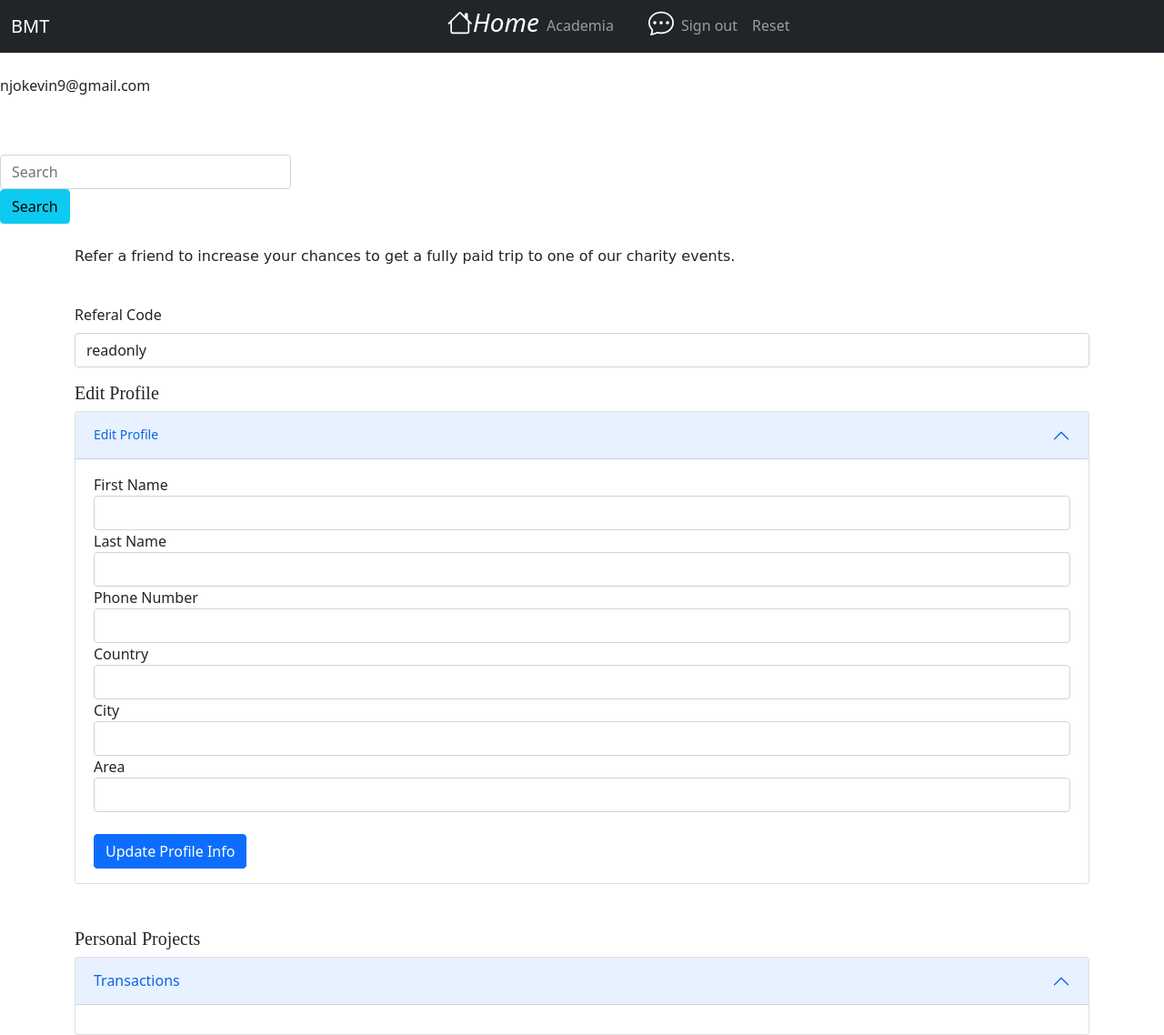
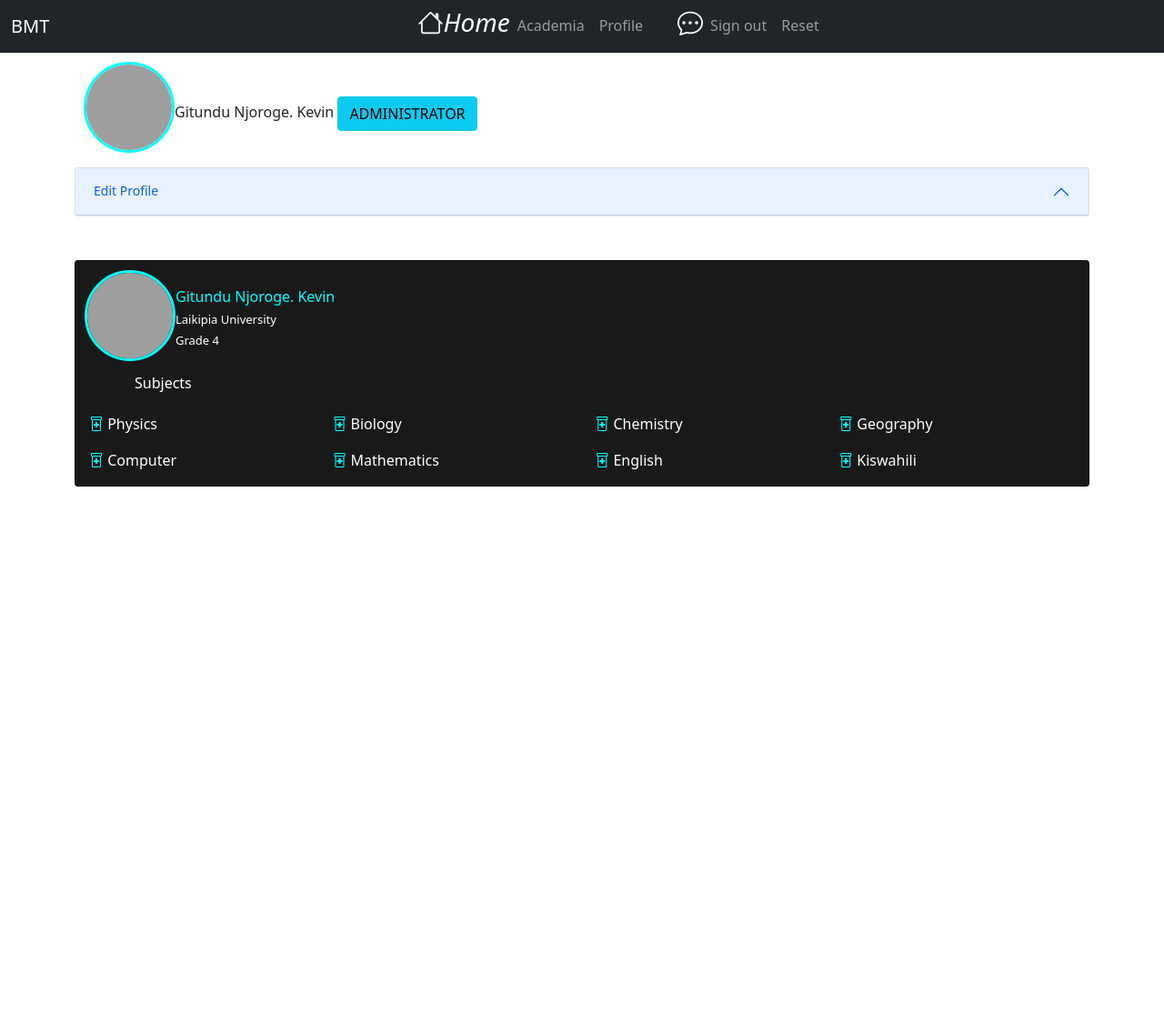
Before and after one commit to kamcho/AILearner, a Django app: page /1/info/ in a window 1280 px wide. Shown: the whole page at 91% size. After the commit the page ends 535 px from the top, so only its background shows below. Run offline with Django 4.2, Linux system fonts and the light colour scheme; a user stored in the database is signed in; data comes from the database, SQL or seed files in the repository; both versions use the stored data as it was after the commit; parts of the project's set-up code (start-up, migrations or seed data) failed here and were passed over; some libraries are stand-ins or nearby versions; grey boxes are pictures that could not be loaded.

Commit message:
view personal and academic profile

```diff
--- a/PSAAI/PSAAI/settings.py
+++ b/PSAAI/PSAAI/settings.py
@@ -9,7 +9,7 @@ https://docs.djangoproject.com/en/4.0/topics/settings/
 For the full list of settings and their values, see
 https://docs.djangoproject.com/en/4.0/ref/settings/
 """
-
+import os
 from pathlib import Path
 
 # Build paths inside the project like this: BASE_DIR / 'subdir'.
@@ -127,6 +127,8 @@ DEFAULT_AUTO_FIELD = 'django.db.models.BigAutoField'
 
 
 #PERSONAL CONFIGS
-
+MEDIA_ROOT = os.path.join(BASE_DIR, 'media')
+MEDIA_URL = '/media/'
 AUTH_USER_MODEL = 'Users.MyUser'
 LOGIN_REDIRECT_URL='home'
+CRISPY_TEMPLATE_TAG='bootstrap4'
--- a/PSAAI/PSAAI/urls.py
+++ b/PSAAI/PSAAI/urls.py
@@ -13,6 +13,8 @@ Including another URLconf
     1. Import the include() function: from django.urls import include, path
     2. Add a URL to urlpatterns:  path('blog/', include('blog.urls'))
 """
+from django.conf import settings
+from django.conf.urls.static import static
 from django.contrib import admin
 from django.urls import path,include
 
@@ -21,3 +23,5 @@ urlpatterns = [
     path('',include('Users.urls')),
     path('academic/',include('SubjectList.urls')),
 ]
+if settings.DEBUG:
+    urlpatterns += static(settings.MEDIA_URL, document_root=settings.MEDIA_ROOT)
--- a/PSAAI/SubjectList/templates/SubjectList/academia.html
+++ b/PSAAI/SubjectList/templates/SubjectList/academia.html
@@ -1,5 +1,6 @@
 {% extends 'Users/base.html' %}
 {% load crispy_forms_tags %}
+{% load static %}
 
 {% block content %}
 
--- a/PSAAI/Users/models.py
+++ b/PSAAI/Users/models.py
@@ -127,6 +127,10 @@ class PersonalProfile(models.Model):
     pic = models.ImageField(upload_to='profile_pics/', default='E:\\IPweb\\media\\profile_pics\\TT.png')
     phone1=models.CharField(max_length=15)
     phone2=models.CharField(max_length=15)
+    country = models.CharField(max_length=10,default="Kenya",blank=True)
+    city = models.CharField(max_length=10,default="Nairobi",blank=True)
+    area = models.CharField(max_length=10,default="Karen",blank=True)
+
 
 
     def __str__(self):
--- /dev/null
+++ b/PSAAI/Users/static/Users/styles.css
@@ -0,0 +1,43 @@
+.card{
+
+    background-color:rgba(0,0,.1,.9);
+}
+
+
+.image {
+    width:100px;
+    height:100px;
+    margin-left:10px;
+    margin-top:10px;
+    border-radius:50%;
+    float:left;
+    display: inline-block;
+    border: 3px solid aqua;
+}
+
+.names {
+
+    margin-top:30px;
+    color:aqua;
+    padding-left:30px;
+
+
+}
+.subjects h6{
+    padding:15px;
+    padding-left:65px;
+    color:white
+}
+.subject-list{
+padding-left:15px;
+
+
+    display:grid;
+    grid-template-columns:auto auto auto auto;
+}
+.subject-list p{
+    color:white !important;
+}
+.subject-list i{
+    color:aqua !important;
+}
--- a/PSAAI/Users/templates/Users/base.html
+++ b/PSAAI/Users/templates/Users/base.html
@@ -1,4 +1,4 @@
-
+{% load static %}
 
 <!DOCTYPE html>
 <html lang="en">
@@ -9,6 +9,7 @@
 
   <link href="https://cdn.jsdelivr.net/npm/bootstrap@5.1.3/dist/css/bootstrap.min.css" rel="stylesheet" integrity="sha384-1BmE4kWBq78iYhFldvKuhfTAU6auU8tT94WrHftjDbrCEXSU1oBoqyl2QvZ6jIW3" crossorigin="anonymous">
   <script src="https://cdn.jsdelivr.net/npm/bootstrap@5.1.3/dist/js/bootstrap.bundle.min.js" integrity="sha384-ka7Sk0Gln4gmtz2MlQnikT1wXgYsOg+OMhuP+IlRH9sENBO0LRn5q+8nbTov4+1p" crossorigin="anonymous"></script>
+<link  rel="stylesheet" type="text/css" href="{% static 'Users/styles.css' %}">
 
   <link rel="stylesheet" href="https://cdn.jsdelivr.net/npm/bootstrap-icons@1.10.3/font/bootstrap-icons.css">
 
@@ -38,6 +39,9 @@
           </li>
         <li>
             <a class="nav-link" href="{% url 'academia' %}">Academia</a>
+          </li>
+        <li>
+            <a class="nav-link" href="{% url 'profile' user.id %}">Profile</a>
           </li>
           <li>
                 <h3 style="padding-left:30px;"><i class="bi bi-chat-dots" style="color:white;"></i></h3>
--- a/PSAAI/Users/templates/Users/profile.html
+++ b/PSAAI/Users/templates/Users/profile.html
@@ -3,55 +3,30 @@
 
 {% block content %}
 
-<div class="main-body">
+<div class="container">
+          <img class="image" src="{{ user.personalprofile.pic.url }}">
+  <br>
+
 
 <br>
         <div class="profile" id="accordionExample">
-              <p>{{ user }}</p>
-
-              <img class="profile-pic" src="{{ user.profile.pic.url }}" >
-          </div>
 
 
-        <div class="friend-view">
-            <br>
+            {% if user.personalprofile.f_name != '' %}
+              <p>{{ user.personalprofile.surname }}  {{ user.personalprofile.l_name }}.  {{ user.personalprofile.f_name }} <button class="btn btn-info">{{ user.role }}</button></p>
 
-            <div class="col-md-3">
-              <div class="form-group">
-
-                <input class="form-control"  name="song2" placeholder="Search"  required><button class="btn btn-info">Search</button>
-              </div>
+            {% else %}
+              <p>{{ user }} <button class="btn btn-info">{{ user.role }}</button></p>
+            {% endif %}
         </div>
 
-          {% for friend in friends %}
-              {% for friend in friend.friends.all %}
-                  <div>
-                    <img class="friend-pic" src="{{ friend.profile.pic.url }}" >
-
-                      {{ friend }}
-                  </div>
-            <hr>
-              {% endfor %}
-
-          {% endfor %}
-
-        </div>
+        <div class="">
 
 
 
 
-        <div class="container">
-            <br>
-            <p style="font-family:'Brush Script MT', cursive;">Refer a friend to increase your chances to get a fully paid trip to one of our charity events.</p>
-            <br>
-            <div class="mb-3">
-                  <label for="exampleFormControlInput1" class="form-label">Referal Code</label>
-                  <input type="email" class="form-control" id="exampleFormControlInput1" value={{ user.profile.referal }} readonly>
-            </div>
+<br>
 
-
-
-             <h5 style="font-family:simplifica;">Edit Profile</h5>
   <div class="accordion" id="changePhoneNumberAccordion">
     <div class="accordion-item">
       <h2 class="accordion-header" id="changePhoneNumberHeader">
@@ -59,33 +34,37 @@
           <small>Edit Profile</small>
         </button>
       </h2>
-      <div id="changePhoneNumberCollapse" class="accordion-collapse collapse show" aria-labelledby="changePhoneNumberHeader" data-bs-parent="#changePhoneNumberAccordion">
+      <div id="changePhoneNumberCollapse" class="accordion-collapse collapse" aria-labelledby="changePhoneNumberHeader" data-bs-parent="#changePhoneNumberAccordion">
         <div class="accordion-body">
           <form method="post">
             {% csrf_token %}
             <div class="form-group">
               <label for="">First Name</label>
-              <input  name="first-name" class="form-control" value="{{ user.profile.first_name }}">
+              <input  name="first-name" class="form-control" value="{{ user.personalprofile.f_name }}">
             </div>
             <div class="form-group">
               <label for="last-name">Last Name</label>
-              <input  name="last-name" class="form-control" value="{{ user.profile.last_name }}" >
+              <input  name="last-name" class="form-control" value="{{ user.personalprofile.l_name }}" >
+            </div>
+            <div class="form-group">
+              <label for="surname">Surname</label>
+              <input id="surname"  name="surname" class="form-control" value="{{ user.personalprofile.surname }}" >
             </div>
             <div class="form-group">
               <label for="phone_number">Phone Number</label>
-              <input type="tel" name="phone_number" class="form-control" value="{{ user.profile.phone }}" required>
+              <input type="tel" name="phone_number" class="form-control" value="{{ user.personalprofile.phone1 }}" required>
             </div>
             <div class="form-group">
               <label for="country">Country</label>
-              <input  name="country" class="form-control" value="{{ user.profile.country }}">
+              <input  name="country" class="form-control" value="{{ user.personalprofile.country }}">
             </div>
               <div class="form-group">
               <label for="city">City</label>
-              <input  name="city" class="form-control" value="{{ user.profile.city }}" >
+              <input  name="city" class="form-control" value="{{ user.personalprofile.city }}" >
             </div>
               <div class="form-group">
               <label for="area">Area</label>
-              <input  name="area" class="form-control" value={{ user.profile.area }}>
+              <input  name="area" class="form-control" value="{{ user.personalprofile.area }}">
             </div>
               <br>
             <button type="submit" class="btn btn-primary">Update Profile Info</button>
@@ -106,35 +85,51 @@
 
             <br>
             <br>
-            <h5 style="font-family:simplifica;">Personal Projects</h5>
-<div class="accordion" id="transactionsAccordion2" data-display-toggle="False" data-bs-parent="#transactionsAccordion2">
-  <div class="accordion-item">
-    <h2 class="accordion-header" id="headingTwo">
-      <button class="accordion-button" type="button" data-bs-toggle="collapse" data-bs-target="#collapseTwo" aria-expanded="true" aria-controls="collapseTwo">
-        Transactions
-      </button>
-    </h2>
-    <div id="collapseTwo" class="accordion-collapse collapse show" aria-labelledby="headingTwo" data-bs-parent="#transactionsAccordion2">
-      <div class="accordion-body">
-        {% for transaction in projects %}
-          <div class="row" style="padding-top:5px;">
-            <div class="col-sm-2" style="font-size:14px;">{{ transaction.date|date:"y-m-d"}} </div>
-            <div class="col-sm-3" style="font-size:14px;">{{ transaction.first_name }} {{ transaction.last_name }}</div>
-            <div class="col-sm-2" style="font-size:13px;"> {{ transaction.target_area }}</div>
-            <div class="col-sm-1" style="font-size:13px;"> {{ transaction.target_amount }}</div>
+        </div>
 
-            <div class="col-sm-1"  style="color:green;font-family:verdana;"><i class="bi bi-plus"></i>{{ transaction.achieved_amount }}</div>
 
-          </div>
+
+    <div class="card">
+      <div class="">
+        <img class="image" src="{{ user.personalprofile.pic.url }}">
+              <h6 class="names">{{ user.personalprofile.surname }}  {{ user.personalprofile.l_name }}.  {{ user.personalprofile.f_name }}</h6>
+        <h6 style="color:white;font-size:13px;">Laikipia University</h6>
+        <h6 style="color:white;font-size:13px;">Grade 4</h6>
+
+
+      </div>
+
+
+      <div class="subjects">
+        <h6>Subjects</h6>
+      </div>
+
+      <div class="subject-list">
+
+        {% for subject in subjects %}
+          {% for entry in subject.name.all %}
+          <p ><i class="bi bi-prescription2"> </i>{{ entry }}</p>
+          {% endfor %}
         {% endfor %}
+
+
+
+
       </div>
+
+
+
     </div>
-  </div>
-</div>
 
-        </div>
+
+
+
 
 
 </div>
 
+
+<script>
+  feather.replace()
+</script>
 {% endblock %}
--- a/PSAAI/Users/views.py
+++ b/PSAAI/Users/views.py
@@ -5,6 +5,7 @@ from django.shortcuts import render
 from django.urls import reverse
 from django.views.generic import CreateView, DetailView, TemplateView
 
+from SubjectList.models import MySubjects
 from Users.forms import UserRegisterForm
 from Users.models import PersonalProfile
 
@@ -22,5 +23,11 @@ class MyProfile(DetailView):
     model = PersonalProfile
     template_name = "Users/profile.html"
 
+    def get_context_data(self, **kwargs):
+        context=super(MyProfile, self).get_context_data(**kwargs)
+        context['subjects'] = MySubjects.objects.filter(user=self.request.user)
+
+        return context
+
 class Home(TemplateView):
     template_name = 'Users/home.html'
```
Also changed, not shown: PSAAI/Users/migrations/0002_personalprofile_area_personalprofile_city_and_more.py (added), PSAAI/db.sqlite3, PSAAI/media/profile_pics/Facebook_logo_square.png (added), 3 other files.
